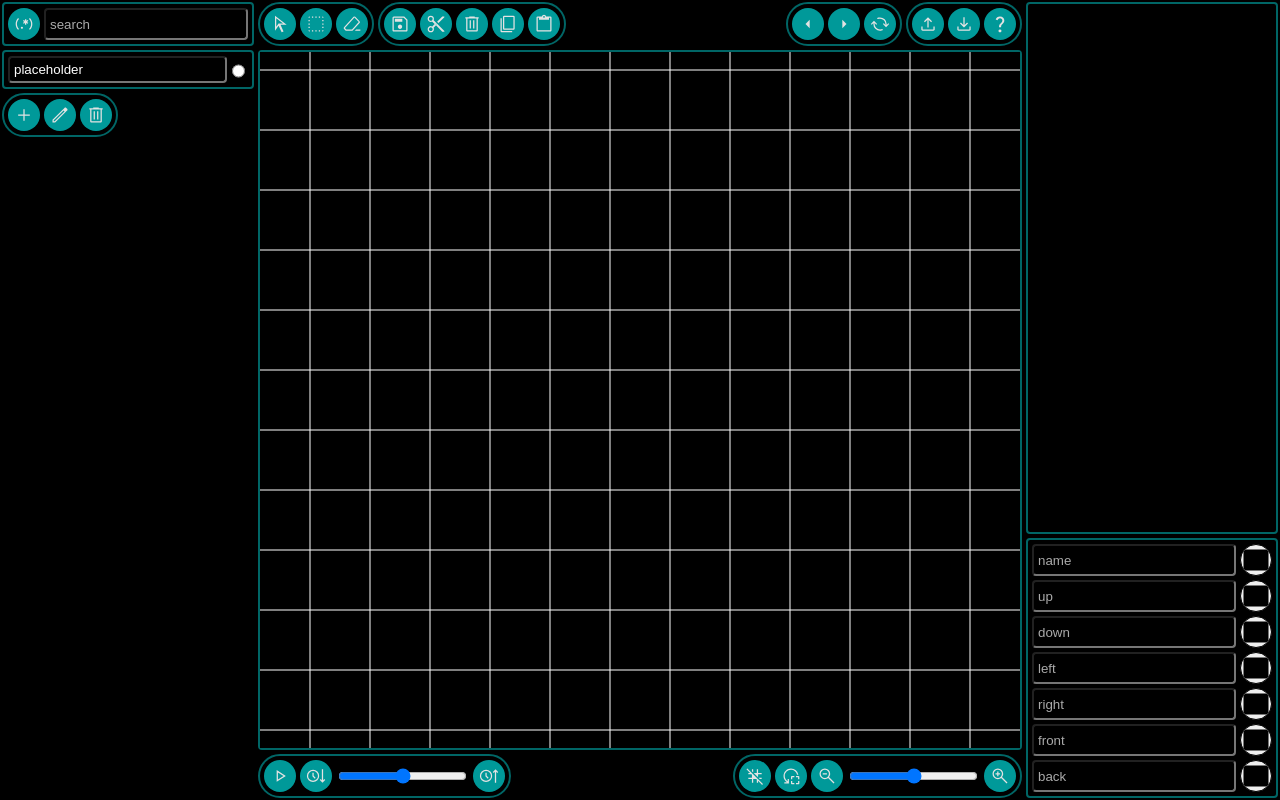
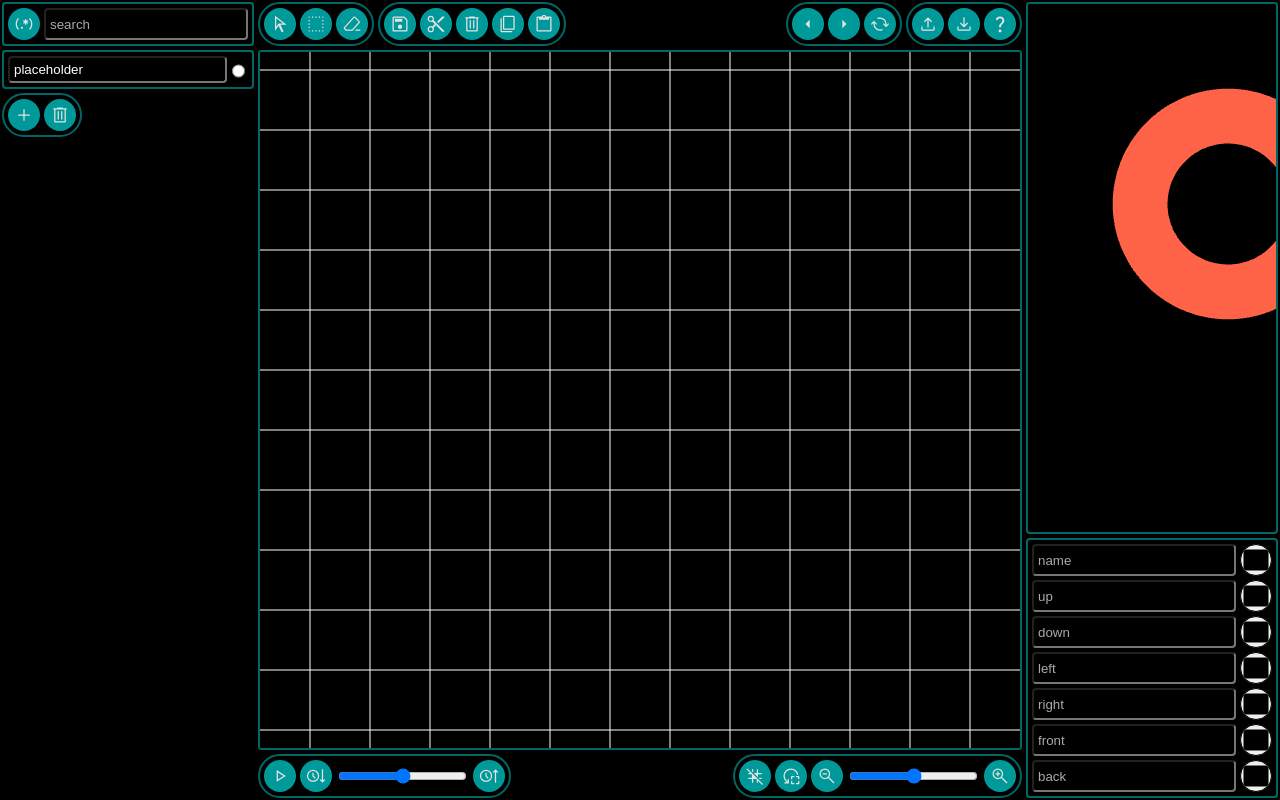
Before and after one commit to MathewKJ2048/Wang-cube-circuit-simulator, a website built with Vite: page index.html in a window 1280 px wide. Built offline with nearby package versions, Linux system fonts and the light colour scheme; animation ran at ten frames a second.

Commit message:
implemented preview-panel with a placeholder torus

```diff
--- a/index.html
+++ b/index.html
@@ -22,7 +22,6 @@
 
 						<div class="control-group">
 							<button title="create tile" id="create-picker-button"><img src = "./icons/add.svg"/></button>
-							<button title = "edit selection"  id="edit-picker-button"><img src = "./icons/edit.svg"></button>
 							<button title = "delete selection"  id="delete-picker-button"><img src = "./icons/delete.svg"></button>
 						</div>
 					</div>
@@ -86,7 +85,8 @@
 			</div>
 			<div class="side-section">
 				<div class="preview-pane">
-					<canvas id="preview-canvas"></canvas>
+					<div class = "preview-canvas-container" id="preview-canvas-container">
+					</div>
 				</div>
 				<div class="editor-pane">
 					<div class="editor-field">
--- a/package.json
+++ b/package.json
@@ -9,8 +9,12 @@
     "preview": "vite preview"
   },
   "devDependencies": {
+    "@types/three": "^0.178.1",
     "sass": "^1.89.2",
     "typescript": "~5.8.3",
     "vite": "^7.0.4"
+  },
+  "dependencies": {
+    "three": "^0.178.0"
   }
 }
--- a/src/scripts/UI.ts
+++ b/src/scripts/UI.ts
@@ -2,6 +2,8 @@ import { Vector } from "./util.js"
 import { PlaneTiling, TileType } from "./logic.js"
 import { canvas } from "./elements.js"
 import { fromScreenCoordinates, Camera } from "./render_util.js"
+import type { PerspectiveCamera } from "three";
+import { getPerspectiveCamera } from "./preview.js";
 
 
 export class DragState
@@ -26,6 +28,7 @@ export type PickedToken = TileType | PlaneTiling | null
 export class UIState // to do with the main canvas
 {
 	camera: Camera = new Camera() // camera used to render the canvas
+	perspectiveCamera : PerspectiveCamera = getPerspectiveCamera()
 	dragState: DragState = DragState.FREE // checks whether the mouse is dragging
 	mouseScreenPosition: Vector = new Vector() // stores old values of x and y
 	pickedToken : PickedToken = null;
--- a/src/scripts/canvases.ts
+++ b/src/scripts/canvas.ts
@@ -1,4 +1,4 @@
-import { canvas, previewCanvas } from "./elements";
+import { canvas } from "./elements";
 
 
 export function resizeCanvas(cv : HTMLCanvasElement): void
@@ -8,15 +8,14 @@ export function resizeCanvas(cv : HTMLCanvasElement): void
 	cv.height = container.clientHeight;
 }
 
-export function updateAllCanvases(): void
+export function updateCanvas(): void
 {
 	resizeCanvas(canvas);
-	resizeCanvas(previewCanvas);
 }
 
-export function setUpAllCanvases(): void
+export function setUpCanvas(): void
 {
 	window.addEventListener('resize', ()=>{
-		updateAllCanvases()
+		updateCanvas()
 	});
 }
--- a/src/scripts/elements.ts
+++ b/src/scripts/elements.ts
@@ -2,8 +2,6 @@
 export const canvas : HTMLCanvasElement = document.getElementById('canvas') as HTMLCanvasElement;
 export const ctx : CanvasRenderingContext2D = canvas.getContext('2d')!;
 
-export const previewCanvas : HTMLCanvasElement = document.getElementById('preview-canvas') as HTMLCanvasElement;
-export const previewCtx : CanvasRenderingContext2D = previewCanvas.getContext('2d')!;
 
 export const downloadButton : HTMLButtonElement = document.getElementById('download-button') as HTMLButtonElement
 export const uploadButton : HTMLButtonElement = document.getElementById('upload-button') as HTMLButtonElement
--- a/src/scripts/main.ts
+++ b/src/scripts/main.ts
@@ -1,5 +1,5 @@
 
-import { setUpAllCanvases, updateAllCanvases } from "./canvases.js"
+import { setUpCanvas, updateCanvas } from "./canvas.js"
 import { setUpUploadDownloadButtons } from "./file_manager.js"
 import { render } from './render.js'
 import { UIState } from "./UI.js"
@@ -10,14 +10,15 @@ import { setUpGridToggle, updateGridToggle } from "./grid_toggle.js";
 import { setUpSearch, updateSearch } from "./search.js";
 import { setUpPicker, updatePicker } from "./picker.js"
 import { setUpEditor } from "./editor.js"
+import { setUpPreview } from "./preview.js"
 
 
 const wf : WangFile = getStarterWangFile();
 const ui_state : UIState = new UIState();
 
 
-setUpAllCanvases()
-updateAllCanvases()
+setUpCanvas()
+updateCanvas()
 
 setUpViewControls(ui_state)
 updateViewControls(ui_state)
@@ -41,6 +42,8 @@ updatePicker(ui_state, wf)
 setUpEditor(ui_state, wf)
 
 
+setUpPreview(ui_state, wf)
+
 
 function animate() {
 	requestAnimationFrame(animate);
--- /dev/null
+++ b/src/scripts/preview.ts
@@ -0,0 +1,110 @@
+import { Mesh, MeshBasicMaterial, PerspectiveCamera, Scene, TorusGeometry, WebGLRenderer } from "three";
+import { OrbitControls } from "three/examples/jsm/Addons.js";
+import type { UIState } from "./UI";
+import type { WangFile } from "./logic";
+
+
+// import { OrbitControls } from 'three/addons/controls/OrbitControls.js';
+
+export const previewW = window.innerHeight/2
+export const previewH = previewW
+
+export function getPerspectiveCamera()
+{
+	return new PerspectiveCamera(75, previewW/previewH, 0.1, 1000)
+}
+
+function getScene(ui_state: UIState, wf : WangFile) : Scene
+{
+	const scene : Scene = new Scene()
+	console.log(wf)
+	const geometry = new TorusGeometry(10, 3, 16, 100)
+	const material = new MeshBasicMaterial({
+		color: 0xFF6347
+	});
+
+	ui_state.perspectiveCamera.position.setZ(30)
+
+	const torus = new Mesh(geometry, material)
+
+	scene.add(torus)
+	return scene
+}
+
+export function setUpPreview(ui_state: UIState, wf : WangFile) : void
+{
+	const renderer = new WebGLRenderer({ antialias: true });
+	renderer.setSize(previewW,previewH);
+	renderer.setPixelRatio(previewW/previewH)
+	document.getElementById('preview-canvas-container')?.appendChild(renderer.domElement)
+
+	new OrbitControls(ui_state.perspectiveCamera, renderer.domElement)
+
+	function animate()
+	{
+		requestAnimationFrame(animate)
+		renderer.render(getScene(ui_state,wf),ui_state.perspectiveCamera)
+	}
+	animate()
+	console.log("preview setup complete")
+}
+
+
+
+export function previewCanvastest() : void
+{
+	const scene : Scene = new Scene()
+
+	console.log("scene created")
+
+
+
+
+	const renderer = new WebGLRenderer({ antialias: true });
+
+	const W = window.innerHeight/2
+	const H = window.innerHeight/2
+
+	renderer.setSize(W,H);
+	renderer.setPixelRatio(W/H)
+
+	document.getElementById('preview-canvas-container')?.appendChild(renderer.domElement)
+	console.log(renderer.domElement)
+
+
+	// 3. Verify WebGL context was created
+	if (!renderer.getContext()) {
+		throw new Error('WebGL context creation failed');
+	}
+	console.log("Renderer successfully created with custom canvas");
+
+	const camera = new PerspectiveCamera(75, W/H, 0.1, 1000)
+
+	console.log("camera created")
+	camera.position.setZ(30)
+
+
+
+	renderer.render(scene, camera)
+
+	new OrbitControls(camera, renderer.domElement)
+
+	const geometry = new TorusGeometry(10, 3, 16, 100)
+	const material = new MeshBasicMaterial( {
+		color: 0xFF6347
+	});
+
+	const torus = new Mesh(geometry, material)
+
+	scene.add(torus)
+	renderer.render(
+		scene, camera
+	)
+
+	function animate()
+	{
+		requestAnimationFrame(animate)
+		renderer.render(scene, camera)
+	}
+	animate()
+}
--- a/src/stylesheets/panes.scss
+++ b/src/stylesheets/panes.scss
@@ -36,7 +36,10 @@
 
 .preview-pane
 {
+	display: flex;
 	flex-grow: 1;
 	min-height: 0;
 	@include borders.custom-border(colors.$base-hue);
+	overflow-y: auto;
+	overflow-x: auto;
 }
```
Also changed, not shown: public/icons/edit.svg (deleted), 1 other file.
